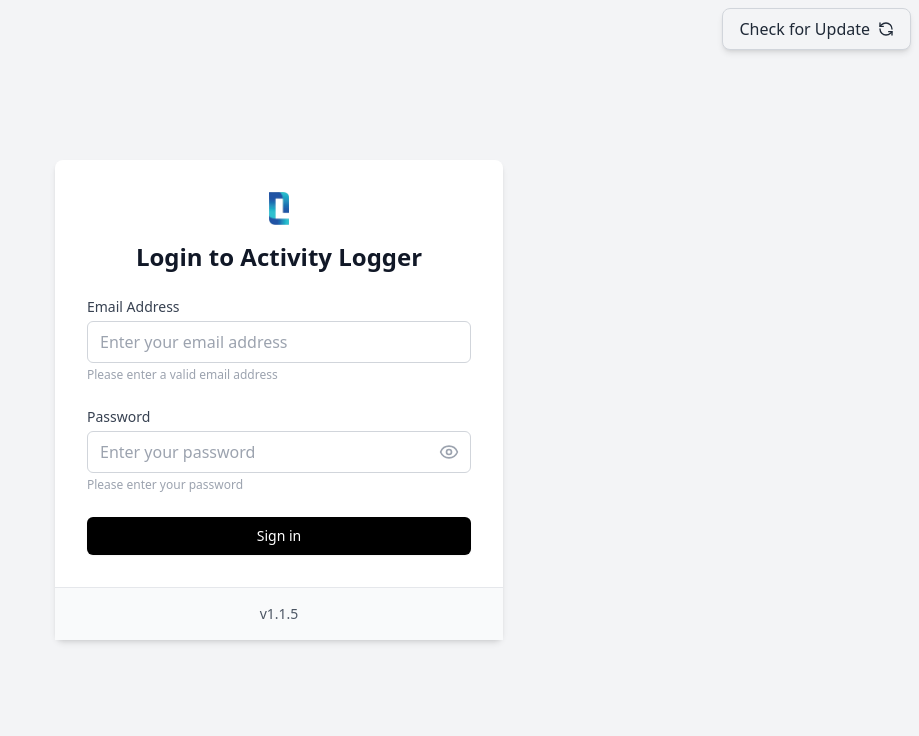
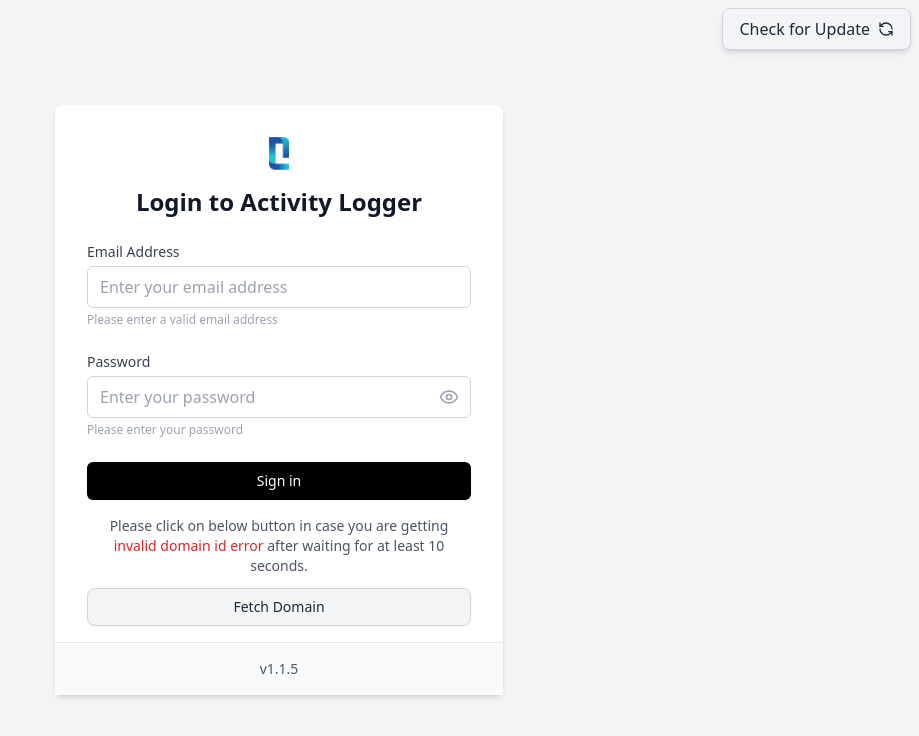
Before and after one commit to ChitranshGuha/system-tracker-sqlite, a Next.js app: page / in a window 1280 px wide. Shown: the top 736 px of the page, without its empty margins (361-1280 px from the left). Built offline with nearby package versions, Linux system fonts and the light colour scheme; no server answers.

Commit message:
Activity filtering and fetch domain id

```diff
--- a/components/ActivityTracker/ActivityTracker.jsx
+++ b/components/ActivityTracker/ActivityTracker.jsx
@@ -333,7 +333,12 @@ function ActivityTracker({ isOnline }) {
       ) : null}
 
       {!isLoggedIn ? (
-        <Login onLogin={handleLogin} domainId={domainId} />
+        <Login
+          onLogin={handleLogin}
+          domainId={domainId}
+          setDomainId={setDomainId}
+          fetchDomainId={fetchDomainId}
+        />
       ) : (
         <Loader isLoading={isLoading}>
           <Dashboard
--- a/components/Login.js
+++ b/components/Login.js
@@ -2,10 +2,10 @@ import { useState } from 'react';
 import { useDispatch } from 'react-redux';
 import { Eye, EyeOff } from 'lucide-react';
 import { loginOrRegisterEmployee } from '../redux/auth/authActions';
-import { TRACKER_VERSION } from '../utils/constants';
+import { API_BASE_URL, DOMAIN_TYPE, TRACKER_VERSION } from '../utils/constants';
 import ApiErrorLogger from './ApiErrorLogger';
 
-export default function LoginForm({ onLogin, domainId }) {
+export default function LoginForm({ onLogin, domainId, fetchDomainId }) {
   const dispatch = useDispatch();
 
   const [email, setEmail] = useState('');
@@ -85,7 +85,7 @@ export default function LoginForm({ onLogin, domainId }) {
 
       <div className="min-h-screen flex items-center justify-center bg-gray-100 px-4 py-12 sm:px-6 lg:px-8">
         <div className="w-full max-w-md bg-white shadow-md rounded-lg">
-          <div className="p-6 sm:p-8">
+          <div className="p-6 pb-4 sm:p-8 sm:pb-4">
             <div className="text-center">
               <img
                 src="assets/images/icon.png"
@@ -204,6 +204,22 @@ export default function LoginForm({ onLogin, domainId }) {
               </button>
             </form>
           </div>
+
+          <div className="px-6 pb-4 border-gray-200 sm:px-8">
+            <p className="text-center text-sm text-gray-600 mb-3">
+              Please click on below button in case you are getting{' '}
+              <span className="text-red-600">invalid domain id error</span>{' '}
+              after waiting for at least 10 seconds.
+            </p>
+
+            <button
+              onClick={fetchDomainId}
+              className="w-full flex justify-center py-2 px-4 border border-gray-300 rounded-lg shadow-sm text-sm font-medium text-gray-800 bg-gray-100 hover:bg-gray-200 focus:outline-none focus:ring-2 focus:ring-offset-1 focus:ring-gray-400 transition duration-150"
+            >
+              Fetch Domain
+            </button>
+          </div>
+
           <div className="px-6 py-4 bg-gray-50 border-t border-gray-200 sm:px-8">
             <p className="text-center text-sm text-gray-600">
               v{TRACKER_VERSION} {/* Don't have an account?{' '} */}
--- a/components/Task/useTaskLogic.js
+++ b/components/Task/useTaskLogic.js
@@ -151,10 +151,25 @@ const useTaskLogic = (
     const dispatchStartStop = () => {
       const updatedStats = statsRef.current;
       const lastStats = lastStatsRef.current;
+
+      const getPositiveDifference = (current = 0, previous = 0) => {
+        const diff = +current - +previous;
+        return diff > 0 ? diff : 0;
+      };
+
       const activityDifference = {
-        mouseClick: +updatedStats?.clickCount - +lastStats.clickCount,
-        scroll: +updatedStats?.scrollCount - +lastStats.scrollCount,
-        keystroke: +updatedStats?.keyCount - +lastStats.keyCount,
+        mouseClick: getPositiveDifference(
+          updatedStats?.clickCount,
+          lastStats.clickCount
+        ),
+        scroll: getPositiveDifference(
+          updatedStats?.scrollCount,
+          lastStats.scrollCount
+        ),
+        keystroke: getPositiveDifference(
+          updatedStats?.keyCount,
+          lastStats.keyCount
+        ),
         keyPressed: updatedStats?.accumulatedText?.slice(
           lastStats?.accumulatedText?.length
         ),
```
Also changed, not shown: main/main.js (+8 -2 lines).
